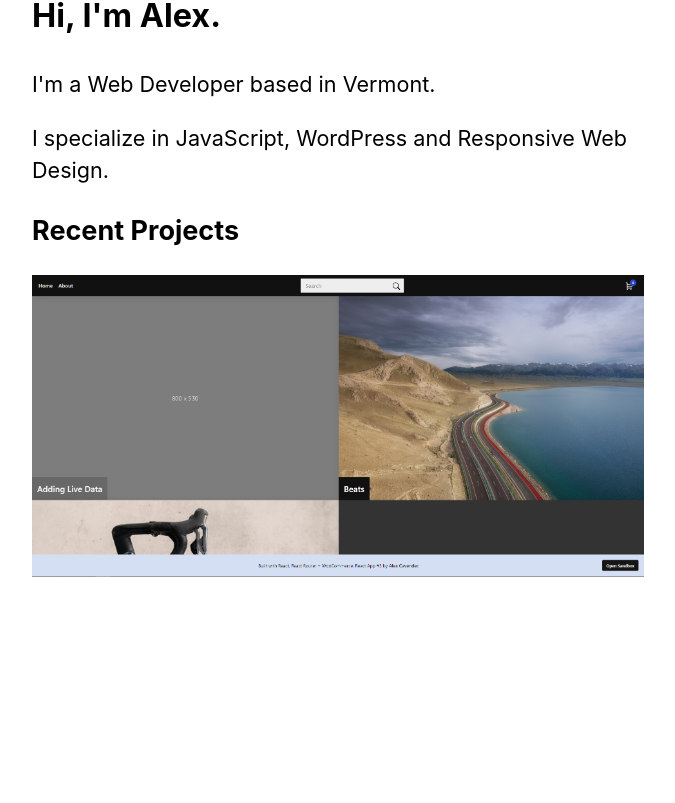
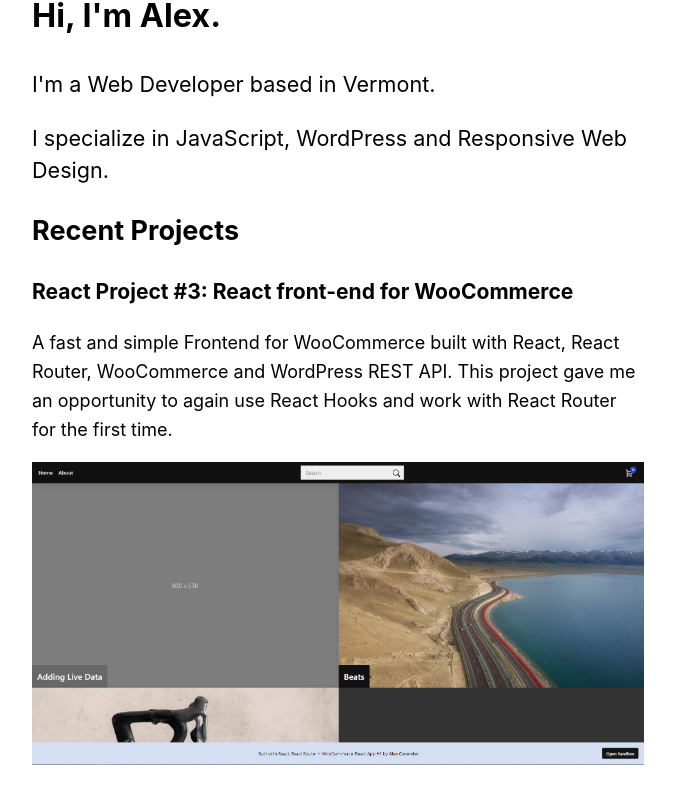
Before and after one commit to alexcavender/nextjs-alexcavender, a Next.js app: page / in a window 1280 px wide. Shown: the part 257-1060 px from the top of the page, without its empty margins (302-977 px from the left). Before the commit the page ends 951 px from the top, so only its background shows below. Built offline with nearby package versions, Linux system fonts and the light colour scheme.

Commit message:
add project link

```diff
--- a/pages/index.js
+++ b/pages/index.js
@@ -26,13 +26,21 @@ export default function Home() {
 
       <section>
         <h2>Recent Projects</h2>
-        <Image
-          className="project-image"
-          src="/images/reactproject-3.png" // Route of the image file
-          height={938} // Desired size with correct aspect ratio
-          width={1899} // Desired size with correct aspect ratio
-          alt="React Js Project 3"
-        />
+
+        <h3>React Project #3: React front-end for WooCommerce</h3>
+        <p>
+          A fast and simple Frontend for WooCommerce built with React, React Router, WooCommerce and WordPress REST API.
+          This project gave me an opportunity to again use React Hooks and work with React Router for the first time.
+        </p>
+        <a href="https://ices0.csb.app/"  target="_blank" rel="noopener noreferrer">
+          <Image
+            className="project-image"
+            src="/images/reactproject-3.png"
+            height={938}
+            width={1899}
+            alt="React Js Project 3"
+          />
+        </a>
 
       </section>
     </Layout>
```
